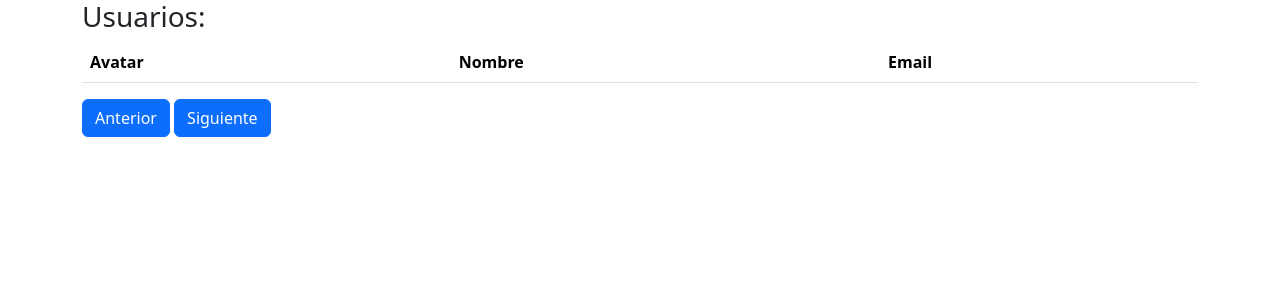
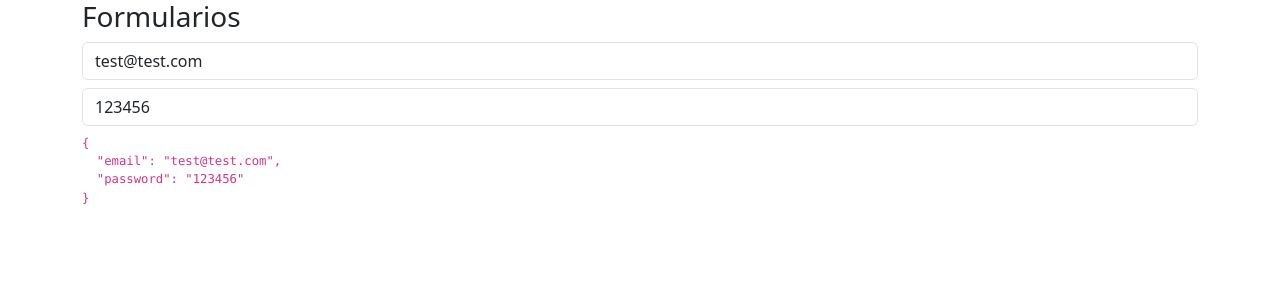
Before and after one commit to se733/ts-react, a React (Create React App) app: page / in a window 1280 px wide. Shown: the top 300 px of the page. Built offline with nearby package versions, Linux system fonts and the light colour scheme; no server answers.

Commit message:
creacion de useForm y final de typescript

```diff
--- /dev/null
+++ b/src/Formularios.tsx
@@ -0,0 +1,33 @@
+import { useState } from "react";
+import { useForm } from "./hooks/UseForm";
+
+export const Formularios = () => {
+  const { formulario, email, password, onChange } = useForm({
+    email: "test@test.com",
+    password: "123456",
+  });
+
+  return (
+    <>
+      <h3>Formularios</h3>
+      <input
+        type="text"
+        className="form-control"
+        placeholder="Email"
+        value={formulario.email}
+        onChange={({ target }) => onChange(target.value, "email")}
+      />
+      <input
+        type="text"
+        className="form-control mt-2 mb-2"
+        placeholder="Password"
+        value={formulario.password}
+        onChange={({ target }) => onChange(target.value, "password")}
+      />
+
+      <code>
+        <pre>{JSON.stringify(formulario, null, 2)}</pre>
+      </code>
+    </>
+  );
+};
--- /dev/null
+++ b/src/hooks/UseForm.tsx
@@ -0,0 +1,20 @@
+import { useState } from 'react';
+
+export const useForm = <T extends Object>( formulario: T ) => {
+
+    const [state, setState] = useState( formulario );
+
+    const onChange = ( value: string, campo: keyof T ) => {
+        setState({
+            ...state,
+            [campo]: value
+        });
+    }
+
+    return {
+        ...state,
+        formulario: state,
+        onChange,
+    }
+
+}
--- a/src/index.tsx
+++ b/src/index.tsx
@@ -1,11 +1,12 @@
 import * as ReactDOMClient from "react-dom/client";
 
-import App from "./App";
-import { Contador } from './Contador';
-import { Login } from './Login';
-import { Usuarios } from './Usuarios';
+// import App from "./App";
+// import { Contador } from './Contador';
+// import { Login } from './Login';
+// import { Usuarios } from './Usuarios';
+import { Formularios } from './Formularios';
 
 const container = document.getElementById("root") as HTMLDivElement;
 
 ReactDOMClient.createRoot(container)
-.render(<Usuarios />);
+.render(<Formularios />);
```
